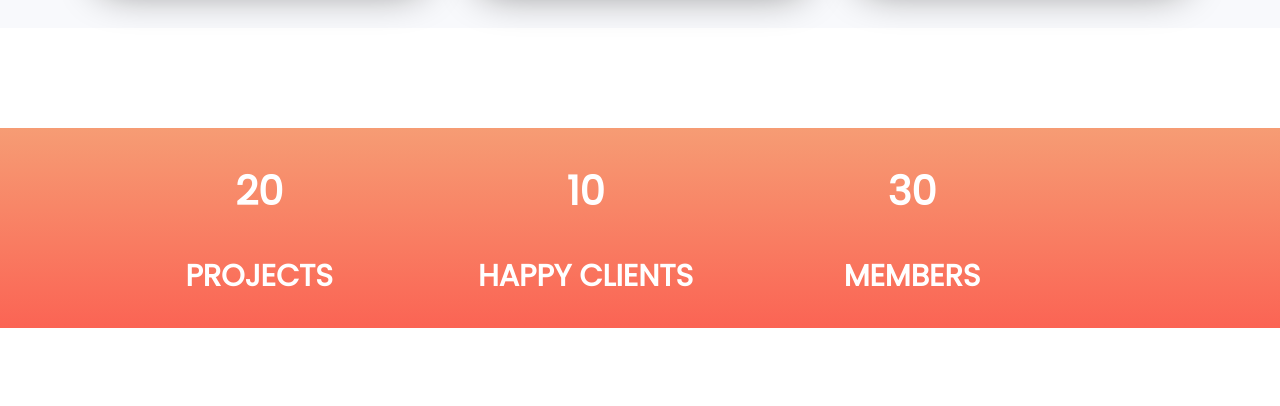
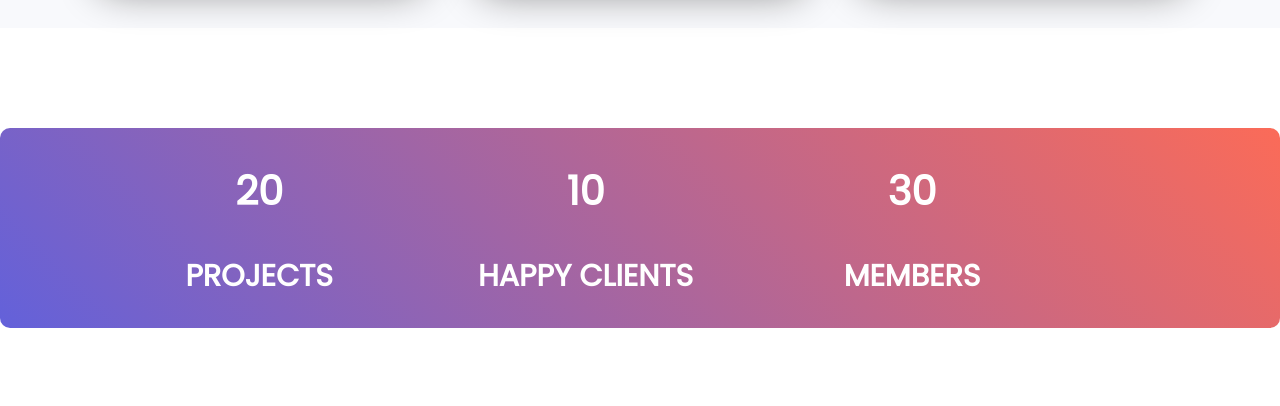
Before and after one commit to ab-siddiq/portfolio-assignment, a plain HTML site: page index.html in a window 1280 px wide. Shown: the part 1940-2346 px from the top of the page. Drawn offline with Linux system fonts and the light colour scheme.

Commit message:
somes style change

```diff
--- a/style.css
+++ b/style.css
@@ -122,13 +122,14 @@ h2 {
 }
 
 .experience {
-    background-image:linear-gradient(180deg,#F69C74, #FB6454);
+    background-image:linear-gradient(45deg,#6361DA, #FB6B58);
     height: 200px;
     margin: 100px 0px;
     text-transform: uppercase;
     font-size: 30px;
     font-weight: bolder;
     text-align: center;
+    border-radius: 10px;
 }
 
 .col-3 {
```
